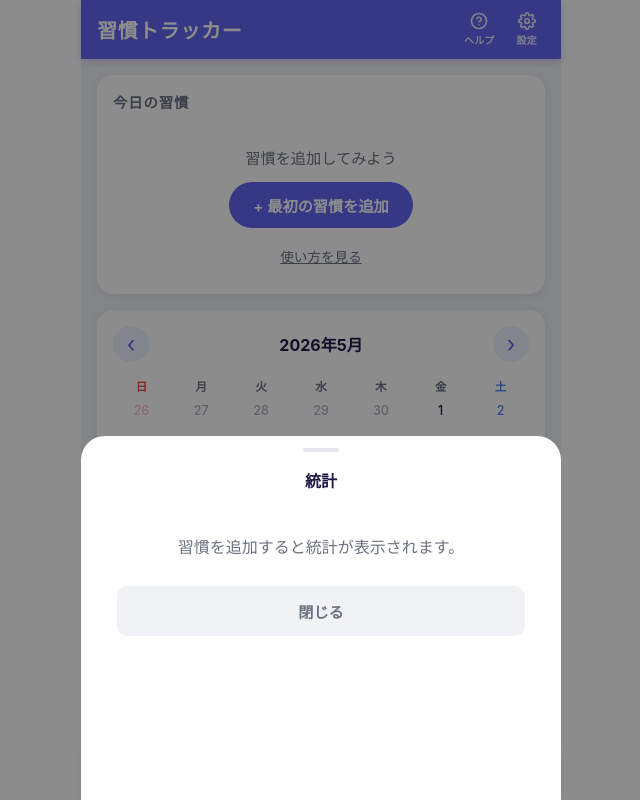
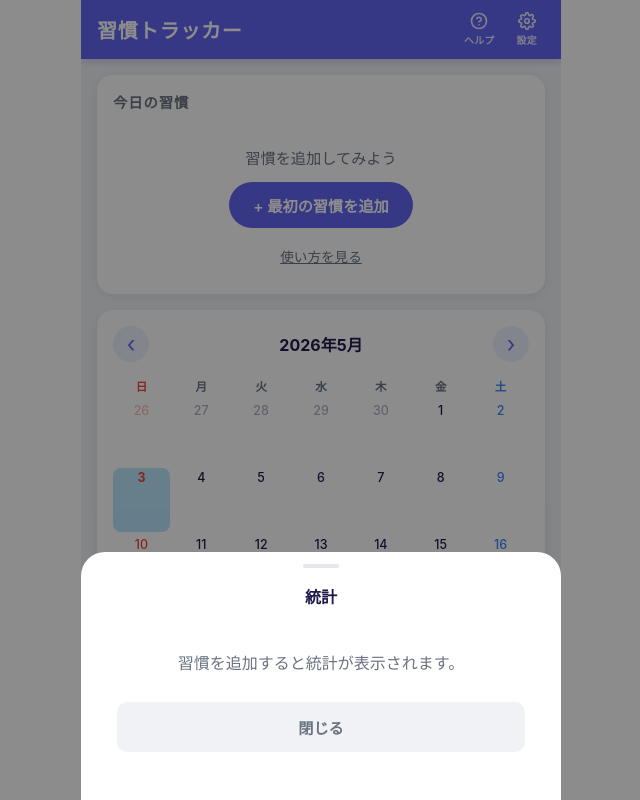
Before and after one commit to Junkoma2/habit-tracker, a React (Vite) app: page / in a window 1280 px wide. Both pictures are taken after a click on the button "統計". Shown: the whole page, without its empty margins (319-959 px from the left). Built offline with nearby package versions, Linux system fonts and the light colour scheme.

Commit message:
Use app shell footer layout

```diff
--- a/src/App.css
+++ b/src/App.css
@@ -40,13 +40,20 @@
 .app {
   --footer-height: 34px;
   --footer-safe-padding: clamp(8px, calc(env(safe-area-inset-bottom) - 18px), 16px);
-  min-height: 100%;
-  min-height: 100svh;
+  height: 100vh;
+  height: 100svh;
   display: flex;
   flex-direction: column;
   max-width: 480px;
   margin: 0 auto;
   background: var(--color-bg);
+  overflow: hidden;
+}
+
+@supports (height: 100dvh) {
+  .app {
+    height: 100dvh;
+  }
 }
 
 .app-header {
@@ -182,9 +189,12 @@
 }
 
 .app-main {
-  flex: 1;
+  flex: 1 1 auto;
+  min-height: 0;
+  overflow-y: auto;
+  -webkit-overflow-scrolling: touch;
   padding: 16px 16px;
-  padding-bottom: calc(var(--footer-height) + var(--footer-safe-padding) + 16px);
+  padding-bottom: 16px;
   display: flex;
   flex-direction: column;
   gap: 16px;
@@ -322,10 +332,7 @@
 
 /* Footer */
 .app-footer {
-  position: fixed;
-  bottom: 0;
-  left: 0;
-  right: 0;
+  flex: 0 0 auto;
   margin: 0 auto;
   width: 100%;
   max-width: 480px;
--- a/src/components/Modal.css
+++ b/src/components/Modal.css
@@ -6,6 +6,7 @@
   display: flex;
   align-items: flex-end;
   justify-content: center;
+  overflow: hidden;
   animation: fadeIn 0.18s ease;
 }
 
@@ -17,14 +18,20 @@
 .modal-sheet {
   background: var(--color-surface);
   border-radius: 24px 24px 0 0;
-  padding: 12px 20px calc(140px + env(safe-area-inset-bottom));
+  padding: 12px 20px calc(24px + env(safe-area-inset-bottom));
   width: 100%;
   max-width: 480px;
   animation: slideUp 0.22s cubic-bezier(0.34, 1.2, 0.64, 1);
   max-height: calc(100svh - env(safe-area-inset-top));
   overflow-y: auto;
   overscroll-behavior: contain;
-  scroll-padding-bottom: calc(140px + env(safe-area-inset-bottom));
+  scroll-padding-bottom: calc(24px + env(safe-area-inset-bottom));
+}
+
+@supports (height: 100dvh) {
+  .modal-sheet {
+    max-height: calc(100dvh - env(safe-area-inset-top));
+  }
 }
 
 @keyframes slideUp {
--- a/src/components/Modal.jsx
+++ b/src/components/Modal.jsx
@@ -1,4 +1,4 @@
-import { useEffect, useRef } from 'react'
+import { useRef } from 'react'
 import './Modal.css'
 
 const CLOSE_THRESHOLD = 80
@@ -8,12 +8,6 @@ export default function Modal({ onClose, children, title }) {
   const startYRef = useRef(0)
   const dragYRef = useRef(0)
   const draggingRef = useRef(false)
-
-  useEffect(() => {
-    const prev = document.body.style.overflow
-    document.body.style.overflow = 'hidden'
-    return () => { document.body.style.overflow = prev }
-  }, [])
 
   const handleTouchStart = (e) => {
     if (sheetRef.current.scrollTop > 0) return
--- a/src/index.css
+++ b/src/index.css
@@ -30,7 +30,7 @@ input, textarea, [contenteditable] {
 }
 
 html, body {
-  height: 100%;
+  min-height: 100%;
   width: 100%;
   overflow-x: hidden;
   overscroll-behavior: none;
@@ -59,6 +59,6 @@ input {
 }
 
 #root {
-  height: 100%;
+  min-height: 100%;
   background: var(--color-surface);
 }
```
